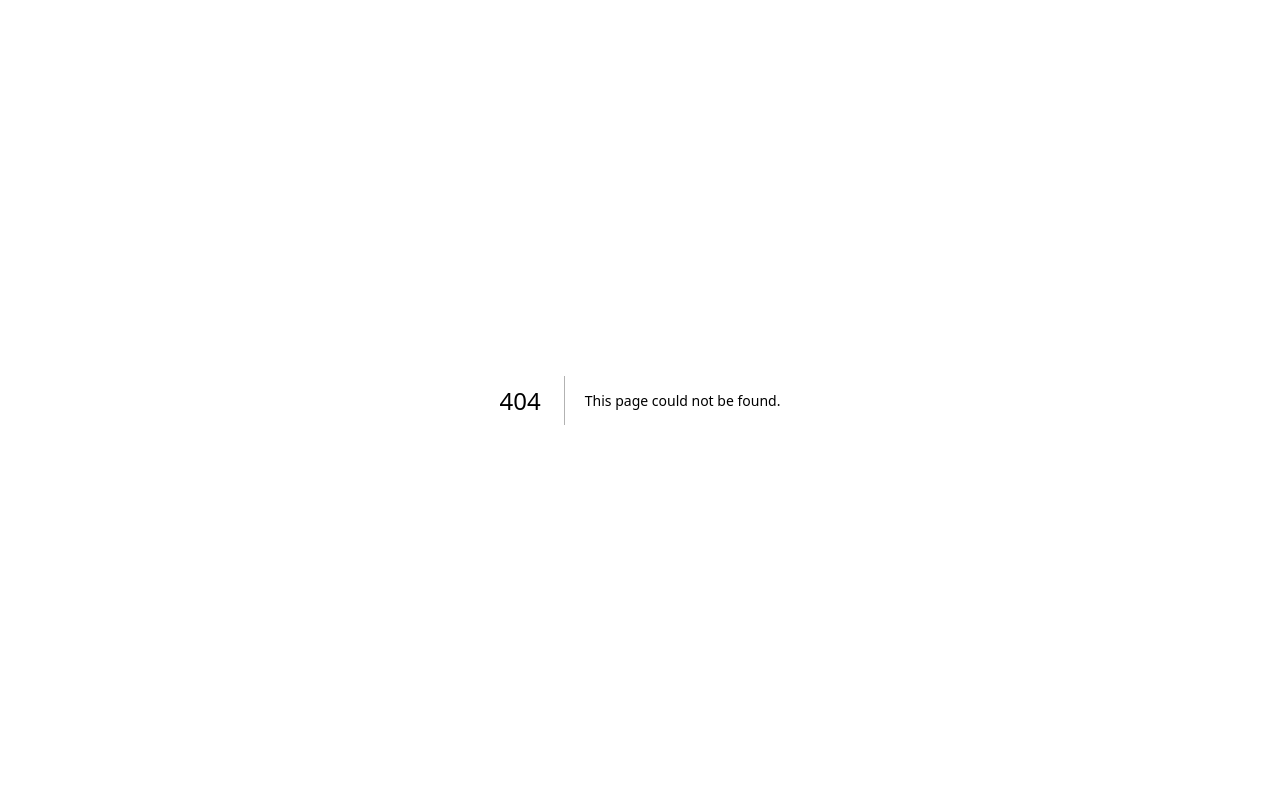
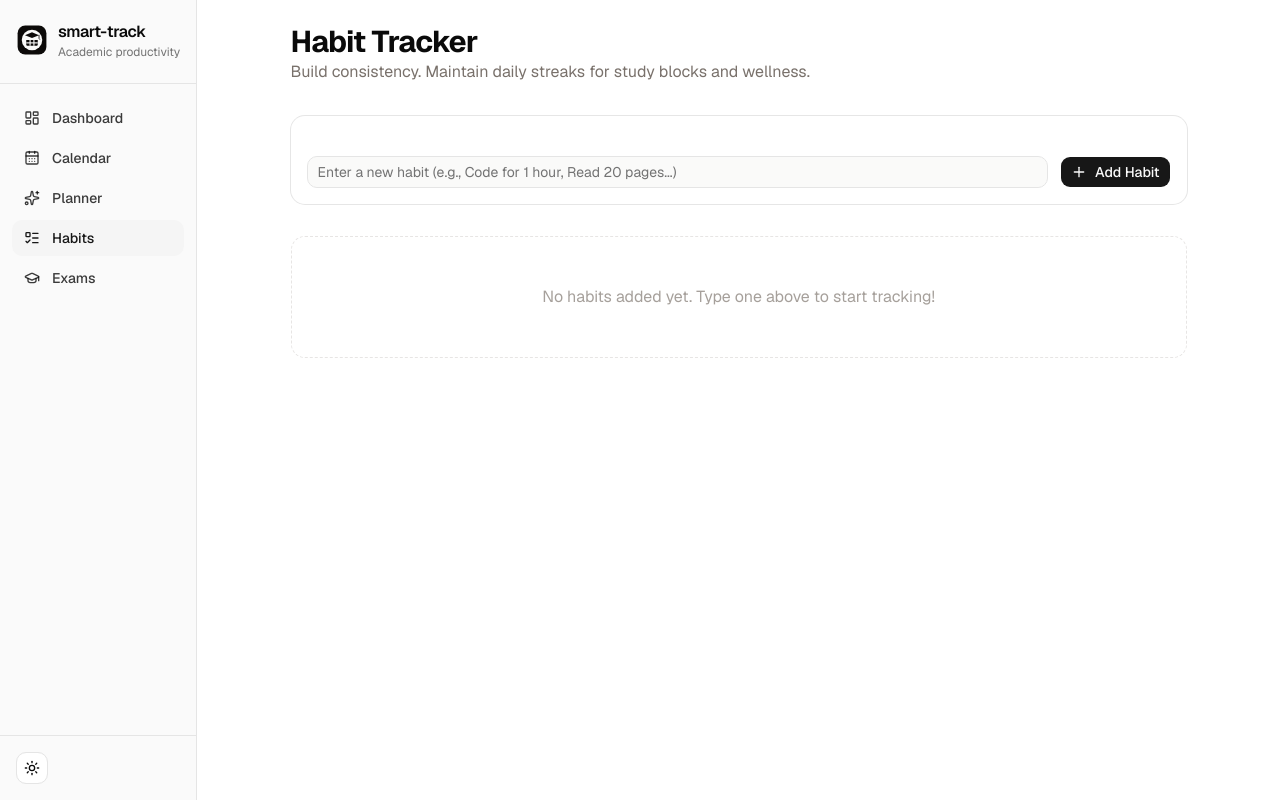
Before and after one commit to abdul-rahman-0x/smart-track, a Next.js app: page /habits in a window 1280 px wide. Before the commit this address had no page. Built offline with nearby package versions, Linux system fonts and the light colour scheme; no server answers; the database is empty; sample sign-in values are in the browser's storage.

Commit message:
feat: build dynamic habit tracker page with server-actions streak validation

```diff
--- /dev/null
+++ b/app/(dashboard)/habits/actions.ts
@@ -0,0 +1,75 @@
+"use server";
+
+import { revalidatePath } from "next/cache";
+import { auth } from "@/auth";
+import { db } from "@/db";
+import { habits } from "@/db/schema";
+import { eq, and } from "drizzle-orm";
+
+// Action 1: Create a new habit
+export async function createHabit(name: string) {
+    const session = await auth();
+    if (!session?.user?.id) throw new Error("Unauthorized");
+
+    await db.insert(habits).values({
+        name,
+        userId: session.user.id,
+        streak: 0,
+    });
+
+    revalidatePath("/habits");
+    revalidatePath("/dashboard");
+}
+
+// Action 2: Complete a habit and calculate streaks
+export async function completeHabit(habitId: string) {
+    const session = await auth();
+    if (!session?.user?.id) throw new Error("Unauthorized");
+
+    // Fetch current habit state
+    const currentHabit = await db.query.habits.findFirst({
+        where: and(eq(habits.id, habitId), eq(habits.userId, session.user.id)),
+    });
+
+    if (!currentHabit) throw new Error("Habit not found");
+
+    const today = new Date();
+    today.setHours(0, 0, 0, 0);
+
+    let newStreak = currentHabit.streak;
+
+    if (currentHabit.lastCompleted) {
+        const lastCompletedDate = new Date(currentHabit.lastCompleted);
+        lastCompletedDate.setHours(0, 0, 0, 0);
+
+        const diffTime = today.getTime() - lastCompletedDate.getTime();
+        const diffDays = Math.ceil(diffTime / (1000 * 60 * 60 * 24));
+
+        if (diffDays === 0) {
+            // Already completed today, do nothing to prevent double-logging
+            return { success: false, message: "Already completed today" };
+        } else if (diffDays === 1) {
+            // Completed yesterday, continue the streak
+            newStreak += 1;
+        } else {
+            // Streak broken, reset to 1
+            newStreak = 1;
+        }
+    } else {
+        // First completion ever
+        newStreak = 1;
+    }
+
+    // Update the habit record in Neon Postgres
+    await db
+        .update(habits)
+        .set({
+            streak: newStreak,
+            lastCompleted: today,
+        })
+        .where(eq(habits.id, habitId));
+
+    revalidatePath("/habits");
+    revalidatePath("/dashboard");
+    return { success: true };
+}
--- /dev/null
+++ b/app/(dashboard)/habits/page.tsx
@@ -0,0 +1,135 @@
+import React from "react";
+import { auth } from "@/auth";
+import { db } from "@/db";
+import { habits } from "@/db/schema";
+import { eq, desc } from "drizzle-orm";
+import { Card, CardContent } from "@/components/ui/card";
+import { Button } from "@/components/ui/button";
+import { Input } from "@/components/ui/input";
+import { createHabit, completeHabit } from "./actions";
+import { Flame, Check, Plus } from "lucide-react";
+
+export default async function HabitsPage() {
+    const session = await auth();
+    const userId = session?.user?.id;
+
+    if (!userId) return null;
+
+    // Load habits from Postgres
+    const userHabits = await db.query.habits.findMany({
+        where: eq(habits.userId, userId),
+        orderBy: [desc(habits.createdAt)],
+    });
+
+    // Action helper for new habits
+    async function handleAddHabit(formData: FormData) {
+        "use server";
+        const name = formData.get("name") as string;
+        if (!name || name.trim() === "") return;
+        await createHabit(name);
+    }
+
+    // Helper to check if a habit was completed today
+    const isCompletedToday = (lastCompleted: Date | null) => {
+        if (!lastCompleted) return false;
+        const today = new Date();
+        const lastDate = new Date(lastCompleted);
+        return (
+            today.getDate() === lastDate.getDate() &&
+            today.getMonth() === lastDate.getMonth() &&
+            today.getFullYear() === lastDate.getFullYear()
+        );
+    };
+
+    return (
+        <div className="space-y-8 max-w-4xl mx-auto">
+            <div>
+                <h2 className="text-3xl font-bold tracking-tight">
+                    Habit Tracker
+                </h2>
+                <p className="text-stone-500 dark:text-stone-400">
+                    Build consistency. Maintain daily streaks for study blocks
+                    and wellness.
+                </p>
+            </div>
+
+            <Card className="border-stone-200 bg-white dark:border-stone-800 dark:bg-stone-900">
+                <CardContent className="pt-6">
+                    <form action={handleAddHabit} className="flex gap-3">
+                        <Input
+                            name="name"
+                            placeholder="Enter a new habit (e.g., Code for 1 hour, Read 20 pages...)"
+                            required
+                            className="flex-1 bg-stone-50 dark:bg-stone-950"
+                        />
+                        <Button type="submit" className="flex gap-2">
+                            <Plus className="w-4 h-4" /> Add Habit
+                        </Button>
+                    </form>
+                </CardContent>
+            </Card>
+
+            <div className="grid gap-4">
+                {userHabits.length > 0 ? (
+                    userHabits.map((habit) => {
+                        const completedToday = isCompletedToday(
+                            habit.lastCompleted,
+                        );
+
+                        return (
+                            <Card
+                                key={habit.id}
+                                className="border-stone-200 bg-white dark:border-stone-800 dark:bg-stone-900">
+                                <CardContent className="flex items-center justify-between p-6">
+                                    <div className="space-y-1">
+                                        <h3 className="font-semibold text-lg">
+                                            {habit.name}
+                                        </h3>
+                                        <div className="flex items-center gap-2 text-sm text-stone-500 dark:text-stone-400">
+                                            <Flame className="w-4 h-4 text-orange-500" />
+                                            <span>
+                                                {habit.streak} day streak
+                                            </span>
+                                        </div>
+                                    </div>
+
+                                    <form
+                                        action={async () => {
+                                            "use server";
+                                            await completeHabit(habit.id);
+                                        }}>
+                                        <Button
+                                            type="submit"
+                                            disabled={completedToday}
+                                            variant={
+                                                completedToday
+                                                    ? "secondary"
+                                                    : "default"
+                                            }
+                                            className="flex gap-2">
+                                            {completedToday ? (
+                                                <>
+                                                    <Check className="w-4 h-4 text-emerald-500" />
+                                                    Completed Today
+                                                </>
+                                            ) : (
+                                                "Mark Complete"
+                                            )}
+                                        </Button>
+                                    </form>
+                                </CardContent>
+                            </Card>
+                        );
+                    })
+                ) : (
+                    <div className="text-center py-12 border border-dashed border-stone-200 rounded-xl dark:border-stone-800">
+                        <p className="text-stone-400">
+                            No habits added yet. Type one above to start
+                            tracking!
+                        </p>
+                    </div>
+                )}
+            </div>
+        </div>
+    );
+}
--- /dev/null
+++ b/components/ui/input.tsx
@@ -0,0 +1,19 @@
+import * as React from "react"
+
+import { cn } from "@/lib/utils"
+
+function Input({ className, type, ...props }: React.ComponentProps<"input">) {
+  return (
+    <input
+      type={type}
+      data-slot="input"
+      className={cn(
+        "h-8 w-full min-w-0 rounded-lg border border-input bg-transparent px-2.5 py-1 text-base transition-colors outline-none file:inline-flex file:h-6 file:border-0 file:bg-transparent file:text-sm file:font-medium file:text-foreground placeholder:text-muted-foreground focus-visible:border-ring focus-visible:ring-3 focus-visible:ring-ring/50 disabled:pointer-events-none disabled:cursor-not-allowed disabled:bg-input/50 disabled:opacity-50 aria-invalid:border-destructive aria-invalid:ring-3 aria-invalid:ring-destructive/20 md:text-sm dark:bg-input/30 dark:disabled:bg-input/80 dark:aria-invalid:border-destructive/50 dark:aria-invalid:ring-destructive/40",
+        className
+      )}
+      {...props}
+    />
+  )
+}
+
+export { Input }
```
